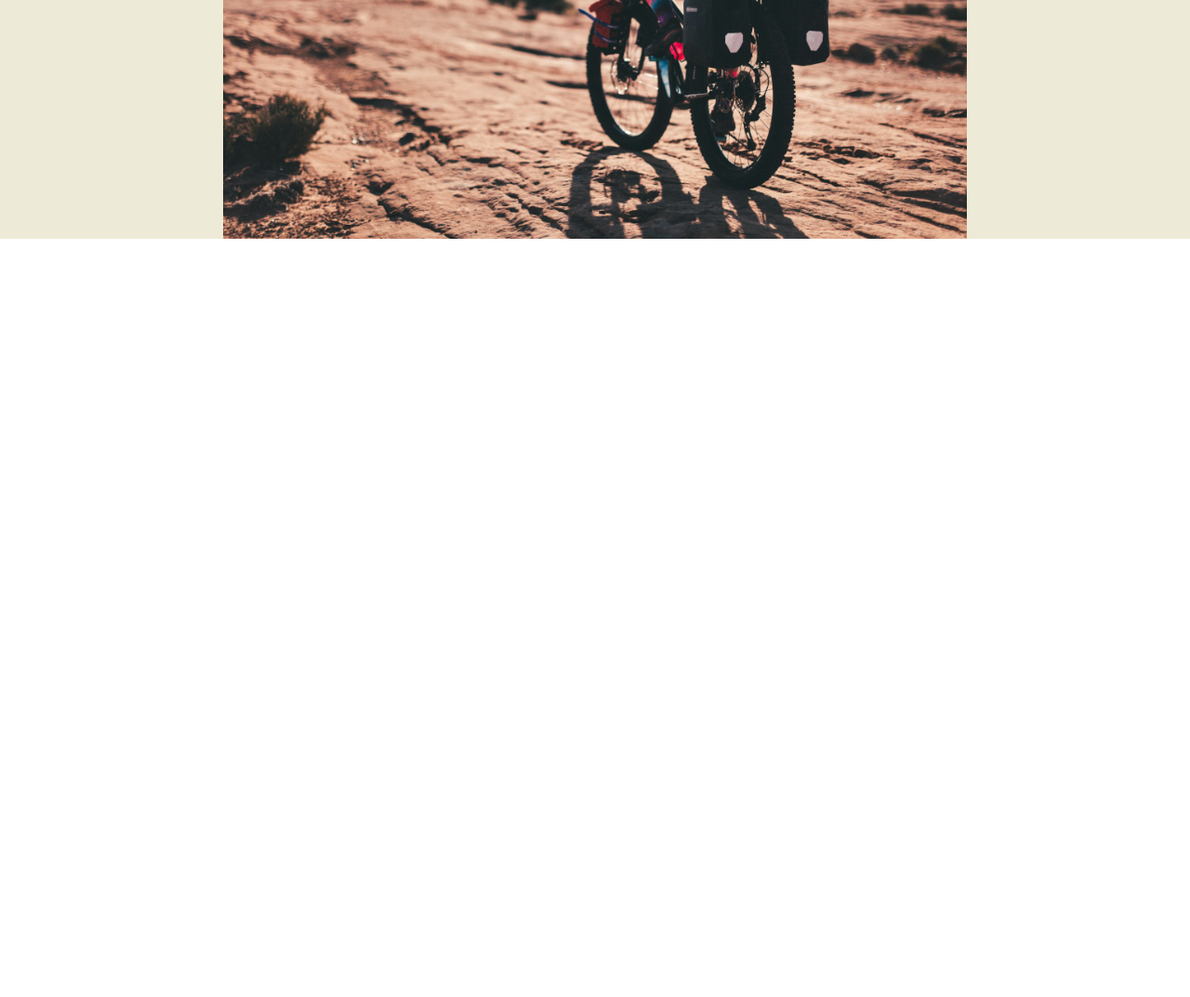
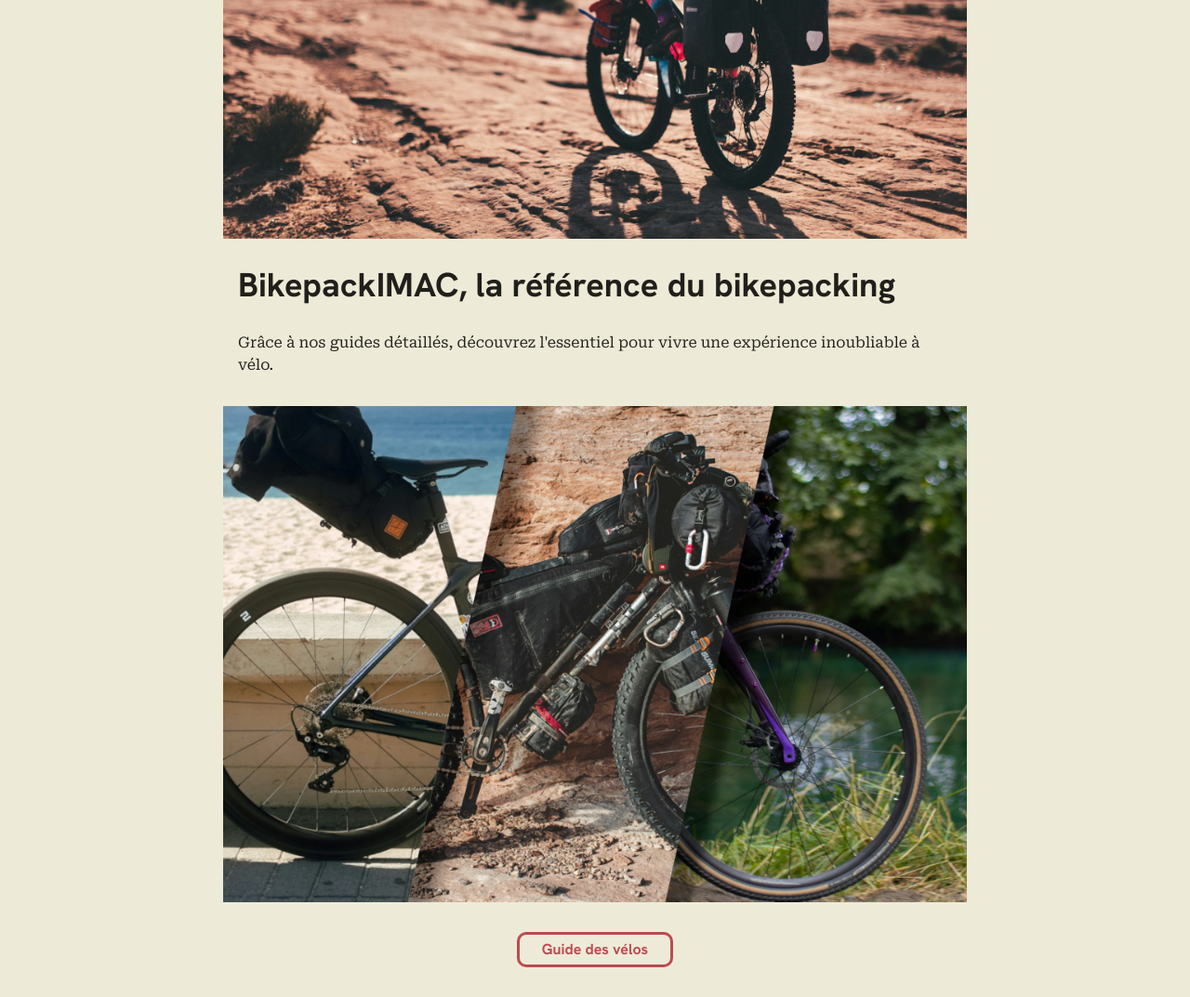
Before and after one commit to ryryette/Projet-Individuel, a plain HTML site: page index.html in a window 1280 px wide. Shown: the part 500-1573 px from the top of the page at 93% size. Before the commit the page ends 800 px from the top, so only its background shows below. Drawn offline with Linux system fonts and the light colour scheme.

Commit message:
Intro et son bouton

```diff
--- a/css/style.css
+++ b/css/style.css
@@ -77,6 +77,8 @@
 
 body {
   margin: 0;
+  background-color: #edebd7;
+
 }
 
 .header-logo img {
@@ -111,7 +113,6 @@
 /* Acceuil - Hero */
 
 .hero {
-    background-color: #edebd7;
     padding: 32px 40px 0;
     text-align: center;
 }
@@ -142,4 +143,60 @@
     display: block;
 }
 
-/* Acceuil - Suite */
+/* Acceuil - Intro*/
+
+.intro {
+    padding: 32px 40px 0px;
+    text-align: left;
+}
+
+.intro-inner{
+    max-width: 800px;
+    margin: 0px auto 0px;
+
+}
+
+.intro h2{
+    font-family:"Hanken Grotesk";
+    font-size: 36px;
+    font-weight: 700;
+    font-style: normal;
+    line-height: 1;
+    color:#211f1b;
+    margin: 0px 16px 32px;
+}
+
+
+.intro p {
+    font-family:"Roboto Serif";
+    font-size: 16px;
+    font-weight: 500;
+    font-style: normal;
+    line-height: 1.5;
+    color:#211f1b;
+    margin: 0px 16px 32px;
+}
+
+.intro img {
+    width: 100%;
+    height: auto;
+    display: block;
+}
+
+.intro a {
+    display:block;
+    width:fit-content;
+    margin: 32px auto 32px;
+    padding: 4px 24px 4px;
+    font-family:"Hanken Grotesk";
+    font-size: 16px;
+    font-weight: 700;
+    font-style: normal;
+    line-height: 1.5;
+    color:#bc4b51;
+    text-decoration: none;
+    text-align: center;
+    border:solid 3px #bc4b51;;
+    border-radius: 10px;
+
+}
--- a/index.html
+++ b/index.html
@@ -13,12 +13,18 @@
     Boilerplate (le haut du code html)
     Mobile First -> meilleur option quand on veux du responsive.
     "hero" est un therme universel pour la partie en haut d'une page qui présente la page (y'a souvent un h1, image, bouto, etc...)
+    Les éléments de liens et texte, images et médias, les formulaires sont des inline par défaults et donc il ne peuvent PAS être centrée avec margin:auto. IL FAUT les passez en display block.
+        -> INLINE = éléments qui vivent dans une phrase
+        <a>, <strong>, <span>, <img>, <input>, <label>
+        -> INLINE-BLOCK = dans une phrase mais stylable <button>, <input>, <textarea>, <select>, <video>
+        -> BLOCK = éléments qui structurent la page <div>, <section>, <p>, <header>, <nav>, <footer>
     ----------------------------------------------------------------------
     Raccourcis :
     ----------------------------------------------------------------------
     Word Wrap : option+Z
     Fermer page : cmd+w
     Faire le boilerplate avec vscode : !+ tab
+    Vefier le display d'un élément : outil Inspecteur (F12) sur style.
     ----------------------------------------------------------------------
     Sémentiques que j'oublie :
     ----------------------------------------------------------------------
@@ -54,6 +60,21 @@
                     <img src="images/illustration_bike-desert.jpg" alt="Phothographie d'un ou une biker de dos, pédalant dans le desert ">
             </div>
         </section>
+
+        <section class="intro">
+            <div class="intro-inner">
+                <h2>
+                    BikepackIMAC, la référence du bikepacking
+                </h2>
+                <p>
+                    Grâce à nos guides détaillés, découvrez l'essentiel pour vivre une expérience inoubliable à vélo.
+                </p>
+                <img src="images/3_bikes.webp" alt="Montage photo de trois vélos, n'en formant plus qu'un">
+                <a href="velos.html">Guide des vélos</a>
+            </div>
+
+        </section>
+
     </main>
 
     <footer>
```
